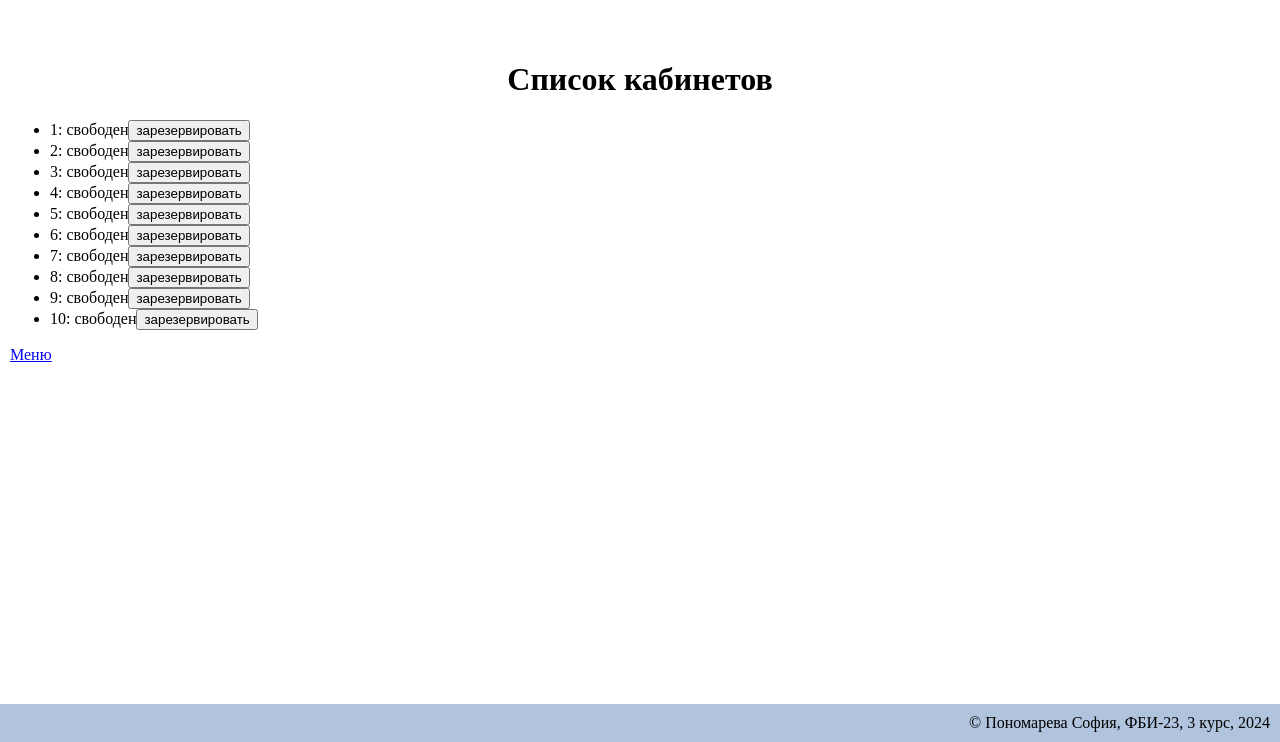
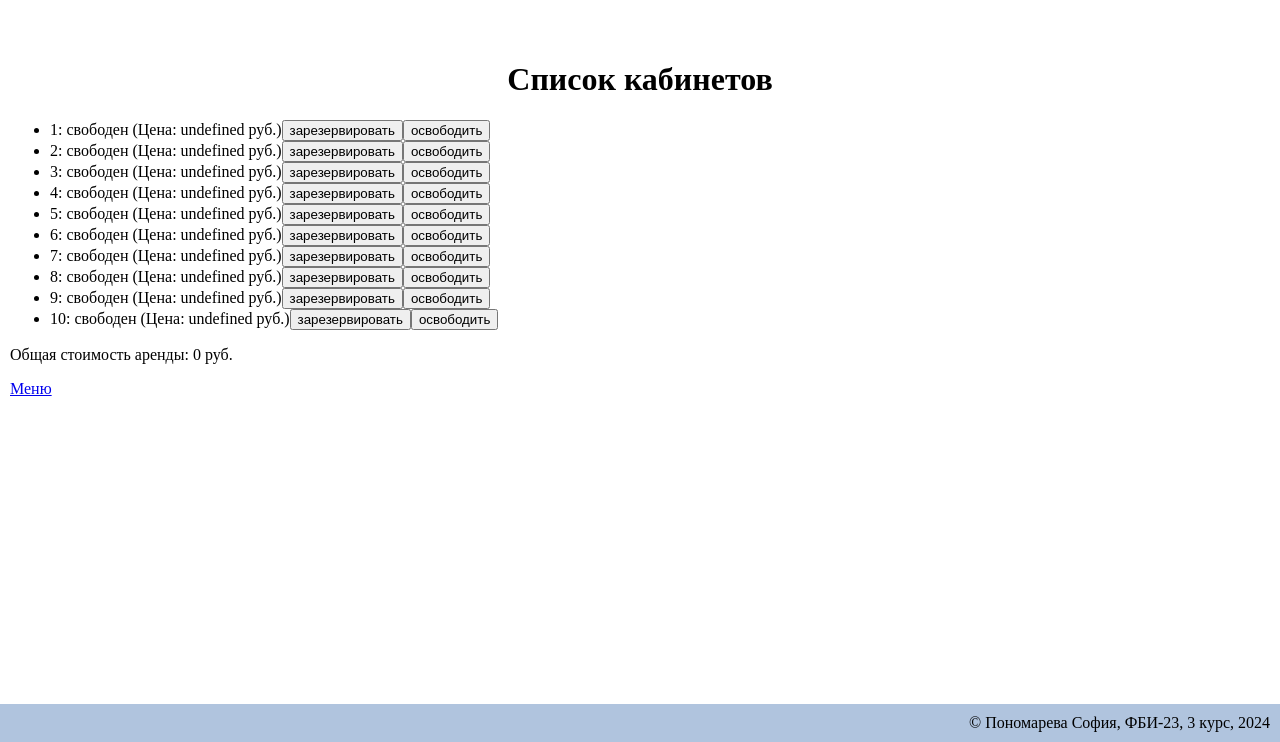
Before and after one commit to SofiaPon/web-programming-labs-2, a Flask app: page /lab6/ in a window 1280 px wide. Shown: the part 58-800 px from the top of the page. Run offline with Flask 3, Linux system fonts and the light colour scheme.

Commit message:
Снятие аренды

```diff
--- a/templates/lab6/lab6.html
+++ b/templates/lab6/lab6.html
@@ -1,7 +1,36 @@
 {% extends "base.html" %}
 
 {% block laba %}Лабораторная работа 6{% endblock %}
+{% block style %}
+
+    h1 {
+        text-align: center;
+        margin-bottom: 20px;
+    }
+    #office-list li {
+        background: #fff;
+        margin: 10px 0;
+        padding: 15px;
+        border-radius: 5px;
+        box-shadow: 0 2px 4px rgba(0,0,0,0.1);
+        display: flex;
+        justify-content: space-between;
+        align-items: center;
+    }
+    #office-list li button {
+        padding: 10px 15px;
+        border-radius: 5px;
+    }
+    #total-rent {
+        text-align: center;
+        margin-top: 20px;
+        font-size: 1.2em;
+        font-weight: bold;
+}
+
+{% endblock %}
 {% block script %}
+
 <script>
 function getOfficeList() {
     const url = '/lab6/json-rpc-api/';
@@ -21,17 +50,32 @@ function getOfficeList() {
     .then(function(data) {
         const office_list = data.result;
         const ul = document.getElementById('office-list');
+        ul.innerHTML = '';  // Очистим список перед добавлением новых элементов
         for(let i = 0; i < office_list.length; i++) {
             const office = office_list[i];
             const li = document.createElement('li');
-            li.innerText = `${office.number}: ${office.tenant || 'свободен'}`;
+            li.innerText = `${office.number}: ${office.tenant || 'свободен'} (Цена: ${office.price} руб.)`;
             const bookingButton = document.createElement('button');
             bookingButton.innerText = 'зарезервировать';
             bookingButton.onclick = function() {booking(office.number)};
             li.appendChild(bookingButton);
+            const cancellationButton = document.createElement('button');
+            cancellationButton.innerText = 'освободить';
+            cancellationButton.onclick = function() { cancelBooking(office.number) };
+            li.appendChild(cancellationButton);
             ul.appendChild(li);
         }
-    });
+          // Подсчет общей стоимости аренды
+          let totalRent = 0;
+        for (let office of office_list) {
+            if (office.tenant) { // Если офис арендован
+                totalRent += office.price;
+            }
+        }
+        const totalRentElement = document.getElementById('total-rent'); // Добавьте элемент с этим ID в HTML
+        totalRentElement.innerText = `Общая стоимость аренды: ${totalRent} руб.`;
+            });
+
 }
 function booking(officeNumber) {
     const url = '/lab6/json-rpc-api/';
@@ -56,7 +100,7 @@ function booking(officeNumber) {
                     alert('Вы не авторизованы, пожалуйста, авторизуйтесь');
                     break;
                 case 2:
-                    alert('Офис уже aрендуется');
+                    alert('Офис уже арендован');
                     break;
                 case -32601:
                     alert('Странная ошибка');
@@ -65,6 +109,43 @@ function booking(officeNumber) {
         }
         else {
             document.getElementById('office-list').innerHTML = '';
+            getOfficeList();
+        }
+    });
+}
+function cancelBooking(officeNumber) {
+    const url = '/lab6/json-rpc-api/';
+    const json = {
+        'jsonrpc': '2.0',
+        'method': 'cancellation',
+        'params': officeNumber,
+        'id': Math.round(Math.random() * 1000)
+    };
+    fetch(url, {
+        method: 'POST',
+        headers: {'Content-Type': 'application/json'},
+        body: JSON.stringify(json)
+    })
+    .then(function(response) {
+        return response.json()
+    })
+    .then(function(data) {
+        if (data.error) {
+            switch(data.error.code) {
+                case 1:
+                    alert('Вы не авторизованы, пожалуйста, авторизуйтесь');
+                    break;
+                case 3:
+                    alert('Офис не арендован');
+                    break;
+                case 4:
+                    alert('Вы не можете снять чужую аренду');
+                    break;
+                case -32601:
+                    alert('Странная ошибка');
+                    break;
+            }
+        } else {
             getOfficeList();
         }
     });
@@ -79,4 +160,5 @@ document.addEventListener('DOMContentLoaded', function() {
 {% block main %}
     <h1>Список кабинетов</h1>
     <ul id="office-list"></ul>
+    <div id="total-rent">Общая стоимость аренды: 0 руб.</div>
 {% endblock %}
```
